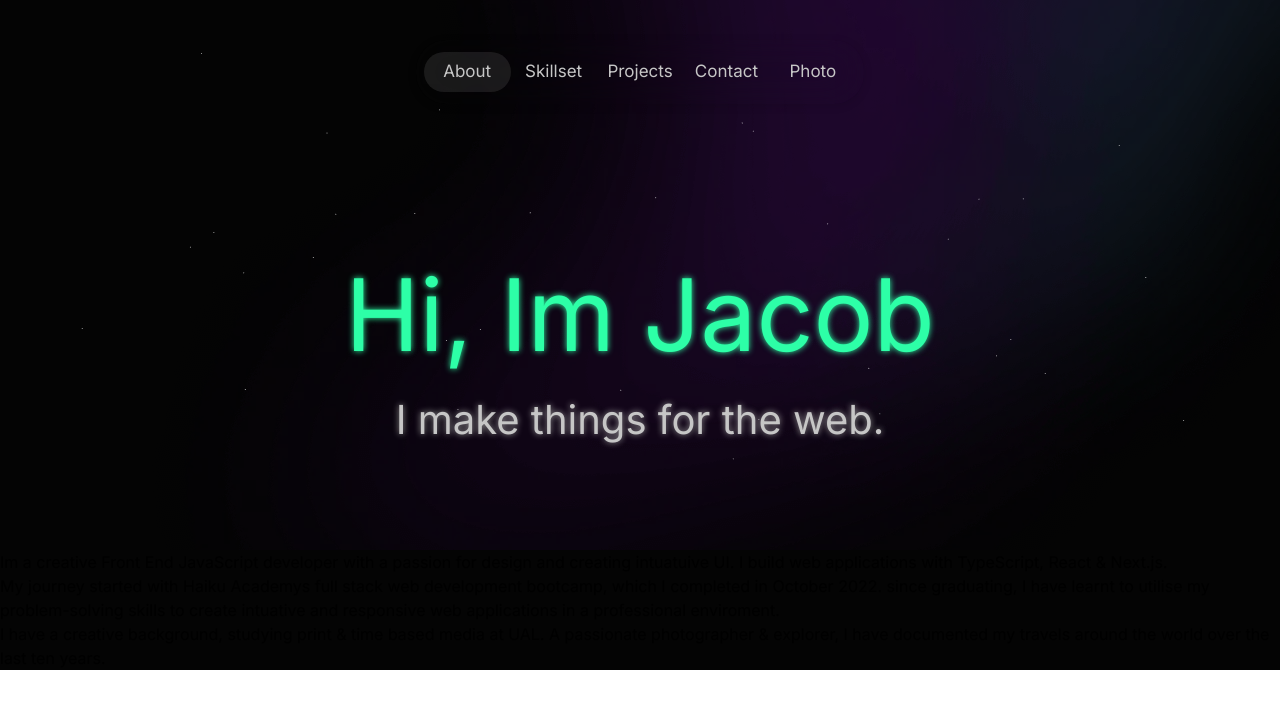
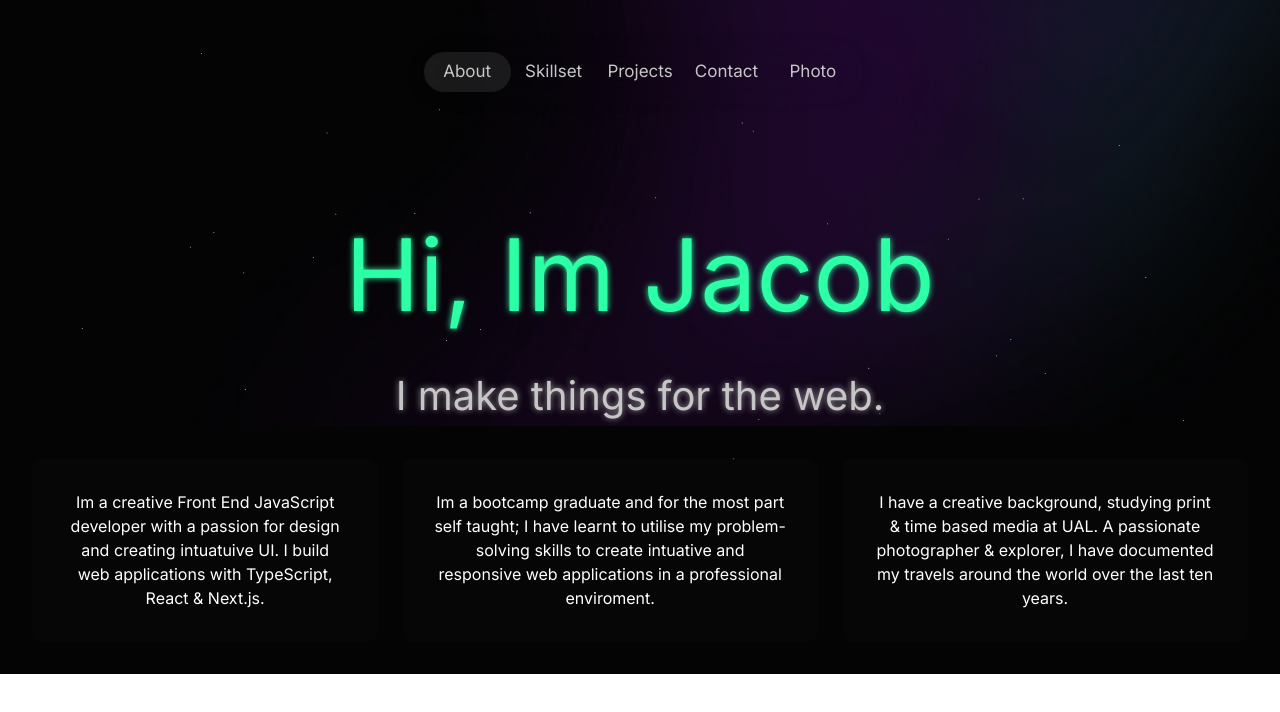
Before and after one commit to Jacobbidmead/v-3, a Next.js app: page / in a window 1280 px wide. Shown: the top 712 px of the page. Built offline with nearby package versions, Linux system fonts and the light colour scheme.

Commit message:
style: added styles to About component

```diff
--- a/app/components/about/About.styles.tsx
+++ b/app/components/about/About.styles.tsx
@@ -0,0 +1,26 @@
+import styled from "styled-components";
+import { motion } from "framer-motion";
+
+export const AboutContainer = styled.div`
+  width: 100%;
+  box-sizing: border-box;
+  padding: 2em;
+  display: flex;
+  flex-direction: row;
+  gap: 24px;
+  justify-content: space between;
+`;
+
+export const AboutTextContainer = styled(motion.div)`
+  font-family: Inter;
+  font-size: 16px;
+  color: white;
+  text-align: center;
+`;
+
+export const AboutText = styled(motion.div)`
+  padding: 2rem;
+  border-radius: 10px;
+  border-radius: 10px;
+  background-color: rgba(64, 63, 63, 0.033);
+`;
--- a/app/components/about/About.tsx
+++ b/app/components/about/About.tsx
@@ -1,60 +1,45 @@
 "use client";
 import { motion } from "framer-motion";
+import { AboutContainer, AboutTextContainer, AboutText } from "./About.styles";
 
 const About: React.FC = () => {
   return (
     <>
-      {" "}
-      <div className='welcome-container' id='about'>
-        <div className='welcome'>
-          <motion.div
-            initial={"offscreen"}
-            whileInView={"onscreen"}
+      <AboutContainer id='about'>
+        <AboutTextContainer
+        // initial={"offscreen"}
+        // whileInView={"onscreen"}
         // variants={boxAnimate}
-            viewport={{ once: true, amount: 0.1 }}
-            className='about about-left'>
-            <motion.div>
+        // viewport={{ once: true, amount: 0.1 }}
+        >
+          <AboutText>
             <p>
               Im a creative Front End JavaScript developer with a passion for design and creating
               intuatuive UI. I build web applications with TypeScript, React & Next.js.
             </p>
-            </motion.div>
-          </motion.div>
+          </AboutText>
+        </AboutTextContainer>
 
-          <motion.div
-            initial={"offscreen"}
-            whileInView={"onscreen"}
-            // variants={boxAnimate}
-            viewport={{ once: true, amount: 0.1 }}
-            className='about about-center'>
-            <motion.div>
+        <AboutTextContainer>
+          <AboutText>
             <p>
-                {" "}
-                My journey started with Haiku Academys full stack web development bootcamp, which I
-                completed in October 2022. since graduating, I have learnt to utilise my
+              Im a bootcamp graduate and for the most part self taught; I have learnt to utilise my
               problem-solving skills to create intuative and responsive web applications in a
               professional enviroment.
             </p>
-            </motion.div>
-          </motion.div>
+          </AboutText>
+        </AboutTextContainer>
 
-          <motion.div
-            initial={"offscreen"}
-            whileInView={"onscreen"}
-            // variants={boxAnimate}
-            viewport={{ once: true, amount: 0.1 }}
-            className='about about-center'>
-            {" "}
-            <div>
+        <AboutTextContainer>
+          <AboutText>
             <p>
               I have a creative background, studying print & time based media at UAL. A passionate
               photographer & explorer, I have documented my travels around the world over the last
               ten years.
             </p>
-            </div>
-          </motion.div>
-        </div>
-      </div>
+          </AboutText>
+        </AboutTextContainer>
+      </AboutContainer>
     </>
   );
 };
--- a/app/components/hero/Hero.styles.tsx
+++ b/app/components/hero/Hero.styles.tsx
@@ -3,25 +3,24 @@ import { motion } from "framer-motion";
 
 export const HeroMain = styled.main`
   transition: background-color 1s ease-in-out;
-  padding-bottom: 100px;
   position: relative;
   z-index: 1;
   background-image: url("images/gradient.webp");
 `;
 
 export const HeroHeadContainer = styled.div`
- display: flex;
+  display: flex;
   flex-direction: column;
   place-items: center;
   height: 63%;
   justify-content: center;
   position: relative;
-  z-index: 1; /* Higher than the SVG */
-}
+  z-index: 1;
+  gap: 1rem;
 `;
 
 export const HeroContent = styled.div`
-  padding-top: 240px;
+  padding-top: 200px;
   font-size: 100px;
   color: rgb(45, 255, 167);
   text-shadow: 0 0 6px rgb(45, 255, 167);
```
Also changed, not shown: Home.styles.tsx (added). Lines whose indentation alone changed are shown as unchanged.
